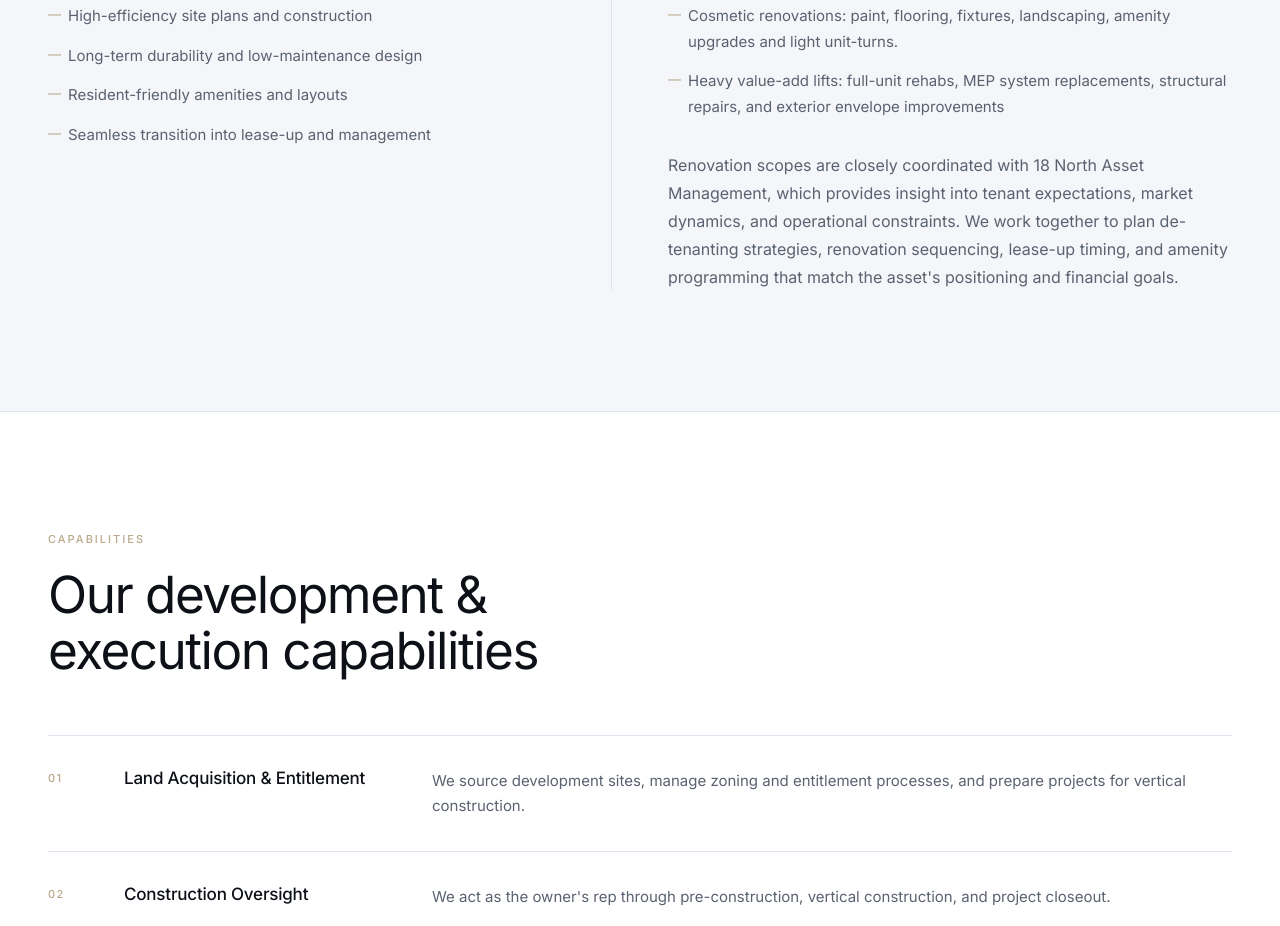
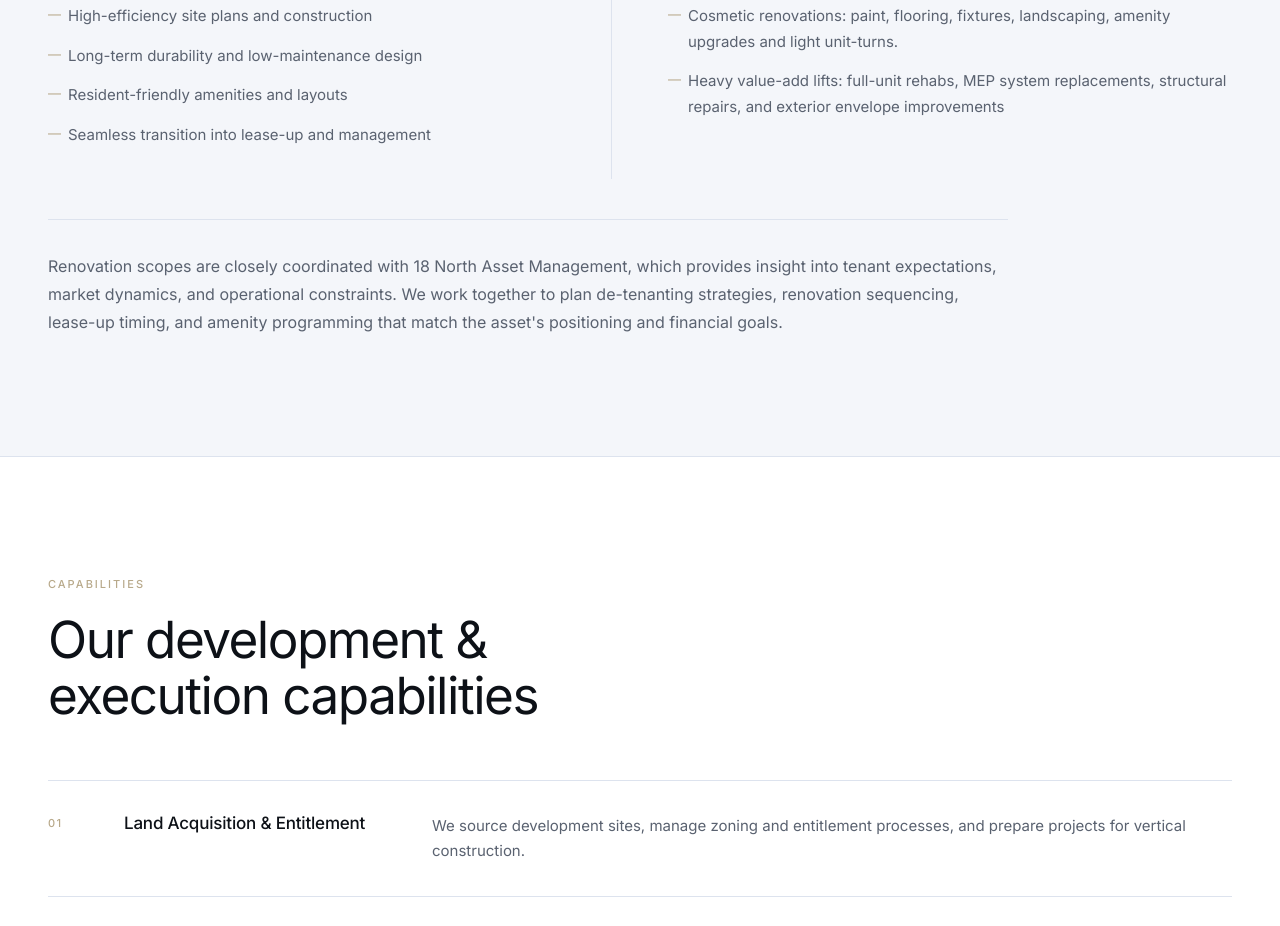
Before and after one commit to marketing130/18-north-corp, a plain HTML site: page 18-north-development-corporation.html in a window 1280 px wide. Shown: the part 1876-2802 px from the top of the page. Drawn offline with Linux system fonts and the light colour scheme.

Commit message:
Move renovation-coordination paragraph out of the table into its own footnote
The "Renovation scopes are closely coordinated with 18 North Asset
Management..." paragraph now sits as a full-width note below the
Build-to-Rent / Value-Add columns instead of being confined to the
right-hand column, with a top rule separating it from the table.

Co-Authored-By: Claude Sonnet 5 <noreply@anthropic.com>

```diff
--- a/18-north-development-corporation.html
+++ b/18-north-development-corporation.html
@@ -144,9 +144,9 @@
           <li>Cosmetic renovations: paint, flooring, fixtures, landscaping, amenity upgrades and light unit-turns.</li>
           <li>Heavy value-add lifts: full-unit rehabs, MEP system replacements, structural repairs, and exterior envelope improvements</li>
         </ul>
-        <p>Renovation scopes are closely coordinated with 18 North Asset Management, which provides insight into tenant expectations, market dynamics, and operational constraints. We work together to plan de-tenanting strategies, renovation sequencing, lease-up timing, and amenity programming that match the asset's positioning and financial goals.</p>
       </div>
     </div>
+    <p class="copy-section__footnote fade-up">Renovation scopes are closely coordinated with 18 North Asset Management, which provides insight into tenant expectations, market dynamics, and operational constraints. We work together to plan de-tenanting strategies, renovation sequencing, lease-up timing, and amenity programming that match the asset's positioning and financial goals.</p>
   </div>
 </section>
 
--- a/style.css
+++ b/style.css
@@ -629,6 +629,15 @@ body.no-scroll { overflow: hidden; }
 }
 .copy-section__column p { font-size: 16px; line-height: 1.75; color: var(--grey); margin-bottom: 24px; }
 .copy-section__column p:last-child { margin-bottom: 0; }
+.copy-section__footnote {
+  max-width: 960px;
+  margin-top: 40px;
+  padding-top: 32px;
+  border-top: 1px solid var(--border);
+  font-size: 16px;
+  line-height: 1.75;
+  color: var(--grey);
+}
 
 /* ===== QUOTE BANNER ===== */
 .quote-banner {
```
